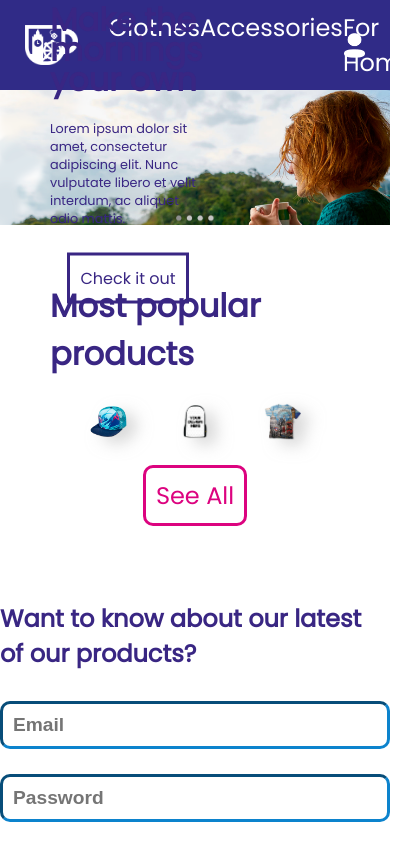
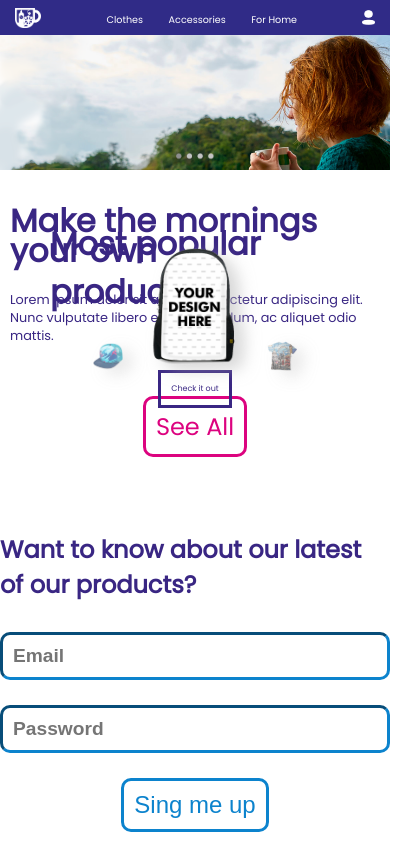
Before and after one commit to salo1802/London-Sublime, a plain HTML site: page index.html in a window 390 px wide. Shown: the top 844 px of the page, 414 px wide, since content can reach past the window. Drawn offline with Linux system fonts and the light colour scheme.

Commit message:
header media query added

```diff
--- a/index.html
+++ b/index.html
@@ -6,6 +6,7 @@
     <meta name="viewport" content="width=device-width, initial-scale=1.0">
     <title>London Sublime</title>
     <link rel="stylesheet" href="styles.css">
+    <link rel="stylesheet" href="mediaquery.css">
     <link rel="preconnect" href="https://fonts.googleapis.com">
     <link rel="preconnect" href="https://fonts.gstatic.com" crossorigin>
     <link href="https://fonts.googleapis.com/css2?family=Poppins&display=swap" rel="stylesheet">
@@ -57,8 +58,8 @@
             </div>
         </div>
 
-        <div class="media__container">
-            <img class="media__img" src="./imgs/backpack.png" alt="top product 2">
+        <div class="media__container" >
+            <img class="media__img" id="media__top__img" src="./imgs/backpack.png" alt="top product 2">
             <div class="media__middle">
                 <div class="media__link"><a href="#">Buy now</a></div>
             </div>
--- /dev/null
+++ b/mediaquery.css
@@ -0,0 +1,158 @@
+@media all  and (max-width: 760px) {
+    .header__logo{
+        height: 30px;
+    }
+
+    .header__profile{
+        height: 20px;
+    }
+
+    .header__nav a{
+        text-decoration: none;
+        color: #fff;
+        font-size: 1em;
+        font-weight: 400;
+    }
+
+
+.banner__content{
+    position: absolute;
+    top: 45%;
+    transform: translateY(-50%);
+    left: 50px;
+    width: 60%;
+    color: #392683;
+}
+
+
+
+
+.banner__title{
+font-size: 1em;
+line-height: 30px;
+}
+
+.banner__description{
+    margin-top: 15px;
+    margin-bottom: 15px;
+    font-size: 0.5em;
+}
+
+.banner__link{
+    font-size: 0.5em;
+    padding: 5px;
+    color: #392683;
+    display: inline;
+    width: fit-content;
+    margin: 0 auto;
+}
+.topproducts__media{
+    position: relative;
+    align-items: baseline;
+    justify-content: center;
+}
+.media__container{
+    display: flex;
+    justify-content: center;
+}
+.media__img {
+    opacity: 0.6;
+    display: block;
+    width: 80%;
+    height: auto;
+    transition: .5s ease;
+    backface-visibility: hidden;
+    padding: 0;
+    filter: drop-shadow(10px 6px 8px #afafaf81);
+  }
+#media__top__img{
+    position: absolute;
+    justify-self: center;
+    right: 0;
+    left: -25%;
+    bottom: 0;
+    width: 150%;
+    padding: 0;
+    opacity: 1;
+}
+
+
+footer{
+    width: 100%;
+    flex-direction: column;
+    align-items: center;
+    padding: 25px;
+
+}
+}
+
+@media all and (max-width: 500px) {
+
+    header{
+        padding: 5px 15px 5px 15px;
+    }
+
+    .header__logo{
+        height: 20px;
+    }
+
+    .header__profile{
+        height: 15px;
+    }
+
+    .header__nav a{
+        text-decoration: none;
+        color: #fff;
+        font-size: 0.6em;
+        font-weight: 400;
+    }
+
+.banner{
+    display: flex;
+    flex-direction: column;
+}
+
+.banner__img{
+    position: relative;
+}
+.banner__content{
+    width: 100%;
+    left: 0%;
+    padding: 10px;
+    color: #392683;
+    margin-top: 211px;
+}
+
+.banner__dots{
+    width: 10%;
+    position: absolute;
+    bottom: 10px;
+    margin-left: auto;
+margin-right: auto;
+left: 0;
+right: 0;
+}
+
+
+.banner__title{
+font-size: 2em;
+line-height: 30px;
+}
+
+.banner__description{
+    margin-top: 25px;
+    margin-bottom: 25px;
+    font-size: 0.8em;
+}
+
+.banner__link{
+    padding: 10px;
+    text-decoration: none;
+    color: #392683;
+    border-style: solid;
+    justify-self: center;
+    display: block;
+    width: fit-content;
+    margin: 0 auto;
+}
+}
```
